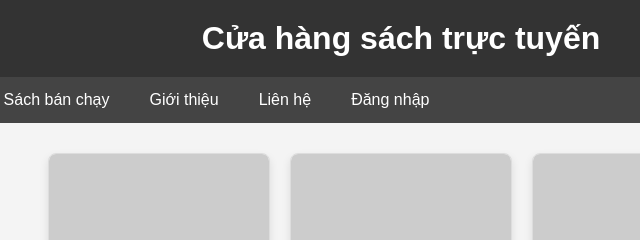
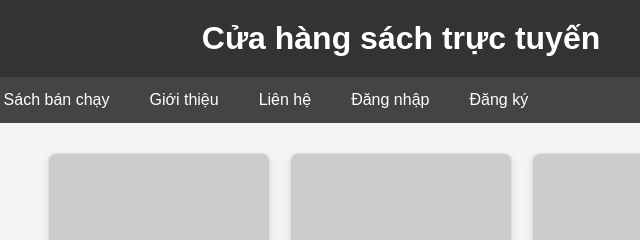
Before and after one commit to DuyDk2003/DuyQuang, a plain HTML site: page index.html in a window 1280 px wide. Shown: the top 240 px of the page, 239-879 px from the left. Drawn offline with Linux system fonts and the light colour scheme; placeholder pictures from the web are drawn by us.

Commit message:
update index.html dk

```diff
--- a/index.html
+++ b/index.html
@@ -19,6 +19,7 @@
     <a href="#">Giới thiệu</a>
     <a href="#">Liên hệ</a>
     <a href="#">Đăng nhập</a>
+    <a href="#">Đăng ký</a>
 </nav>
 
 <div class="container">
```
